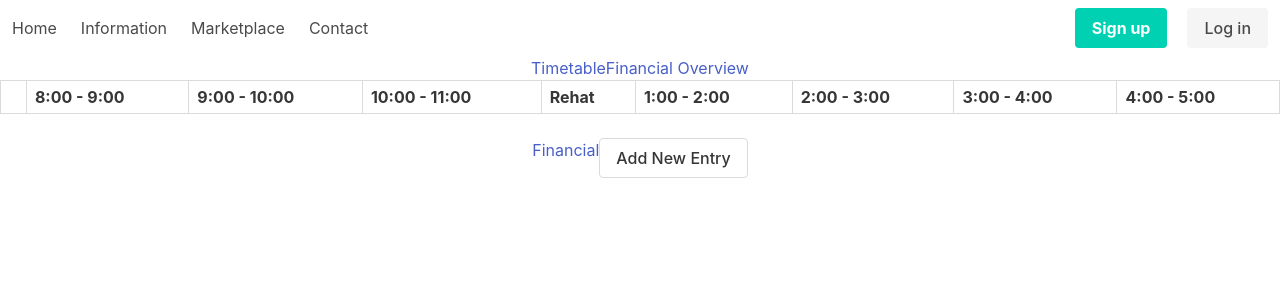
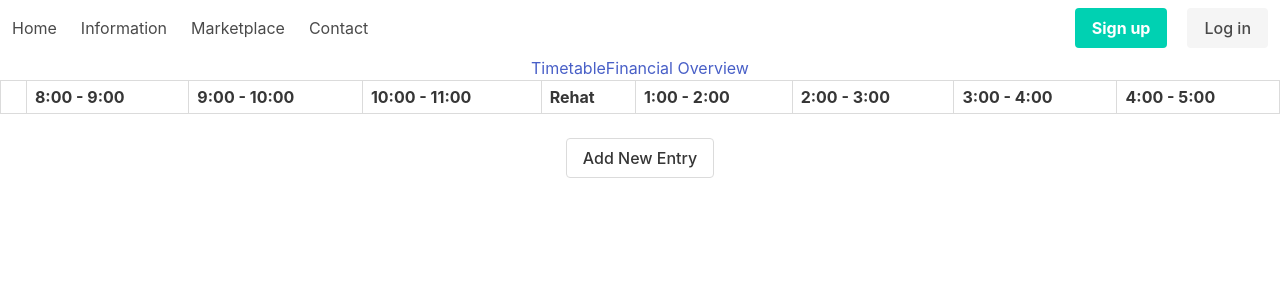
Before and after one commit to Kishanjay/MajuNet, a React (Create React App) app: page / in a window 1280 px wide. Shown: the top 300 px of the page. Built offline with nearby package versions, Linux system fonts and the light colour scheme.

Commit message:
Code Cleanup for MTable component

```diff
--- a/src/MTable.js
+++ b/src/MTable.js
@@ -45,9 +45,6 @@ class MTable extends Component {
             </table>
 
             <div>
-                <Link to="/entry">
-                    <button>Financial</button>
-                </Link>
                 <button className="button" onClick={this.TimetableService.addNewEntry}>Add New Entry</button>
             </div>
 
```
